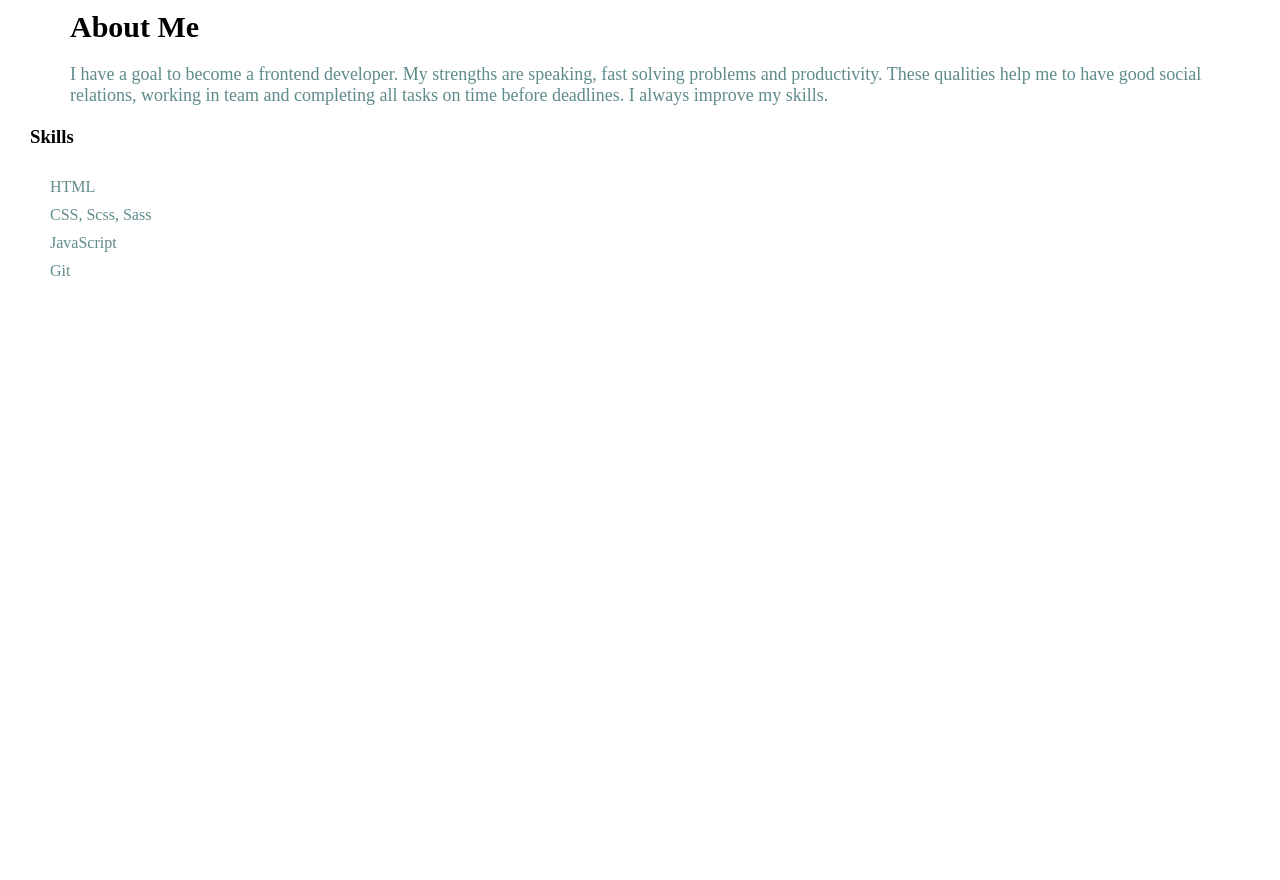
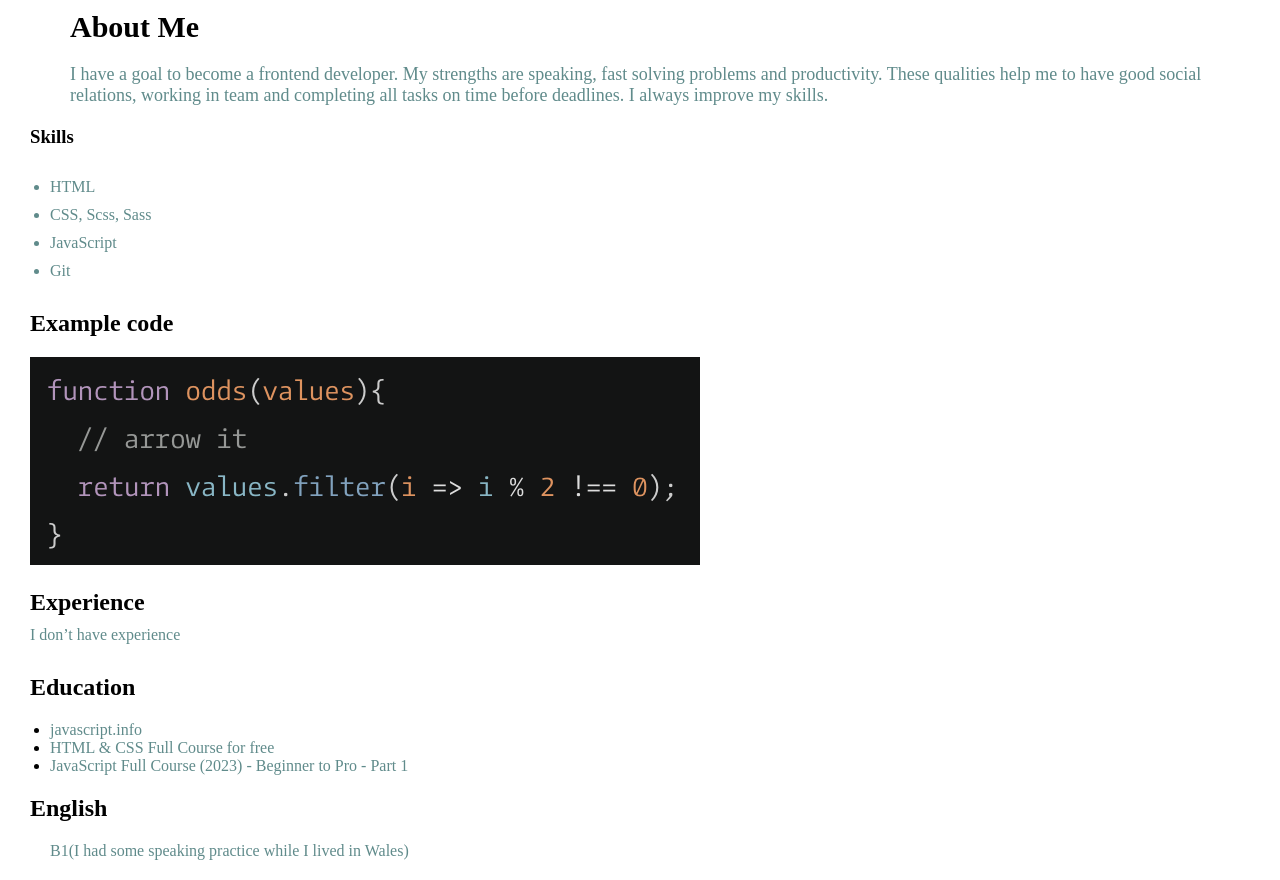
Before and after one commit to litvinovanton7/rsschool-cv, a plain HTML site: page index.html in a window 1280 px wide. Shown: the part 581-1461 px from the top of the page. Before the commit the page ends 881 px from the top, so only its background shows below. Drawn offline with Linux system fonts and the light colour scheme.

Commit message:
feat: finished task

```diff
--- a/index.html
+++ b/index.html
@@ -99,9 +99,45 @@
             </section>
             <section class="code">
                 <div class="container">
-                    <div class="code__wrapper">
-
-                    </div>
+                    <h2 class="title__code">Example code</h2>
+                    <img class="code__img" src="images/code.png" alt="" />
+                </div>
+            </section>
+            <section class="experience">
+                <div class="container">
+                    <h2 class="title__experience">Experience</h2>
+                    <p class="text__experience">I don’t have experience</p>
+                </div>
+            </section>
+            <section class="education">
+                <div class="container">
+                    <h2 class="education__title">Education</h2>
+                    <ul class="education__list">
+                        <li class="ed__item">
+                            <a href="" class="ed__link">javascript.info</a>
+                        </li>
+                        <li class="ed__item">
+                            <a href="" class="ed__link">
+                                HTML & CSS Full Course for free</a
+                            >
+                        </li>
+                        <li class="ed__item">
+                            <a href="" class="ed__link">
+                                JavaScript Full Course (2023) - Beginner to Pro
+                                - Part 1</a
+                            >
+                        </li>
+                    </ul>
+                </div>
+            </section>
+            <section class="english">
+                <div class="container">
+                    <h2 class="title__english">
+                        English
+                    </h2>
+                    <p class="text__english">
+                        B1(I had some speaking practice while I lived in Wales)
+                    </p>
                 </div>
             </section>
         </main>
--- a/style.css
+++ b/style.css
@@ -4,10 +4,6 @@
     box-sizing: border-box;
     margin: 0;
     padding: 0;
-}
-
-ul {
-    list-style: none;
 }
 
 a {
@@ -98,3 +94,41 @@ a {
 .skill {
     padding-top: 10px;
 }
+
+.code {
+    margin-top: 30px;
+}
+
+.title__code {
+    margin-bottom: 20px;
+}
+
+.experience {
+    margin-top: 20px;
+}
+
+.text__experience {
+    margin-top: 10px;
+    color: #608b8b;
+}
+
+.education {
+    margin-top: 30px;
+}
+
+.education__list {
+    margin: 20px;
+}
+
+.ed__link {
+    color: #608b8b;
+}
+
+.english {
+    margin-top: 20px;
+}
+
+.text__english {
+    margin: 20px;
+    color: #608b8b;
+}
```
Also changed, not shown: images/code.png (added), 1 other file.
